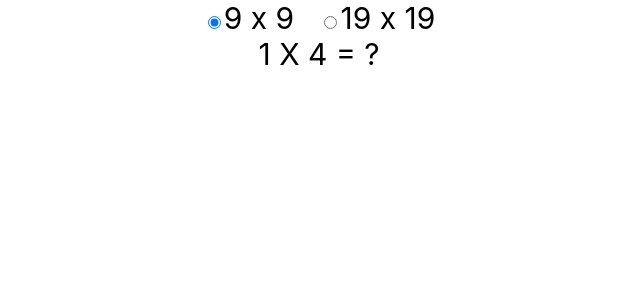
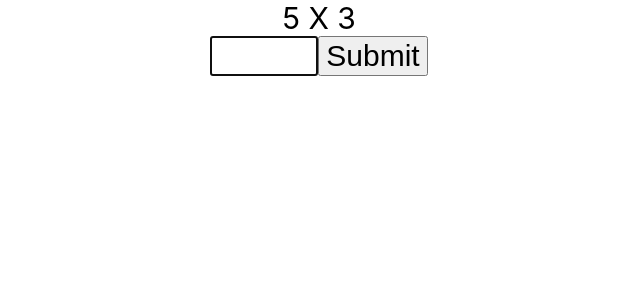
Before and after one commit to kimjingo/react_multp_practice, a React (Create React App) app: page / in a window 1280 px wide. Shown: the top 300 px of the page, without its empty margins (321-961 px from the left). Built offline with nearby package versions, Linux system fonts and the light colour scheme.

Commit message:
finished with one file app.js

```diff
--- a/package.json
+++ b/package.json
@@ -1,4 +1,5 @@
 {
+  "homepage": ".",
   "name": "first_react",
   "version": "0.1.0",
   "private": true,
--- a/src/App.js
+++ b/src/App.js
@@ -1,10 +1,10 @@
 import React, { Component } from 'react';
 // import logo from './logo.svg';
 import './App.css';
-import Option from './components/Option';
+// import Option from './components/Option';
 // import Answer from './components/Answer';
 // import History from './components/History';
-import Problem from './components/Problem';
+// import Problem from './components/Problem';
 
 
 class App extends Component {
@@ -12,18 +12,82 @@ class App extends Component {
     super(props);
     this.state = {	// state 설정
       option : 9, // or 19
+      first: Math.ceil(Math.random() * 9),
+      second: Math.ceil(Math.random() * 9),
+      value: '',
+      result:'',
+      history: [],
     };
   }
 
+  handleFocus = (e) => e.target.select();
+  onSubmit = (e)=>{
+    e.preventDefault();
+    var new_history = Array.from(this.state.history);
+    var val = this.state.value;
+    var result = '';
+    if(parseInt(this.state.value) === this.state.first * this.state.second){
+        result='Correct!';
+    } else {
+        result='Wrong!';
+    }
+    console.log( this.state.first, this.state.second, val, result, new Date() );
+    new_history.unshift( [this.state.first, this.state.second, val, result, new Date()] );
+    if(result === 'Correct!'){
+      this.setState({
+        first: Math.ceil(Math.random() * 9),
+        second: Math.ceil(Math.random() * 9),
+        value: "",
+        result:result,
+        history: new_history,
+      });
+    }else{
+      this.setState({
+        value: "",
+        result:result,
+        history:new_history,
+      });
+    }
+  };
+
+  onChange = (e) => this.setState({value:e.target.value});
+
   render() {
+    var  listory = [];
+    var data = this.state.history;
+    var i = 0;
+    var clr = '';
+    while(i<data.length){
+      if(data[i][3] === 'Correct!') {
+        clr = 'blue';
+      }else{
+        clr = 'red';
+      }
+
+      listory.push(
+      <li key={i} style={{color:clr}}>
+        {data[i][0]} X {data[i][1]} = {data[i][2]} => {data[i][3]}
+      </li>
+      );
+      i=i+1;
+    }
+      //      {data[i][2]} :
+
     return (
       <div className="App">
-        <Option option={this.state.option} onChangeOption={function(opt){this.setState({option:opt})}.bind(this)}></Option>
-        <Problem option={this.state.option}></Problem>
-        {/*
-        <Answer></Answer>
-        <History></History> */}
-
+        <div>
+          {this.state.first} X {this.state.second}
+        </div>
+        <form onSubmit={this.onSubmit}>
+          <input style={{width:"100px"}} type="number" autoFocus onFocus={this.handleFocus} value={this.state.value} onChange={this.onChange}></input>
+          <button>Submit</button>
+        </form>
+        <div>
+          {this.state.result}
+        </div>
+        <div>
+          {listory}
+        </div>
       </div>
     );
   }
--- a/src/app-old.js
+++ b/src/app-old.js
@@ -49,9 +49,9 @@ class App extends Component {
   render() {
     return (
       <div className="App">
-        <Option option={this.state.option} onChangePage={function(opt){this.setState({option:opt})}.bind(this)}></Option>
+        <Option option={this.state.option} onChangeOption={function(opt){this.setState({option:opt})}.bind(this)}></Option>
         <Problem></Problem>
-        <Answer></Answer>
+        <Answer updateAnwer={function(e){console.log(e)}.bind(this)}></Answer>
         <History></History>
 
       </div>
--- a/src/components/Option.js
+++ b/src/components/Option.js
@@ -6,16 +6,16 @@ class Option extends Component {
 
     return (
         <div>
-            <input type="radio" name="problemtype" id="nine" value='9' checked={this.props.option===9} onClick={function(e){
+            <input type="radio" name="problemtype" id="nine" value='9' checked={this.props.option===9} onChange={function(e){
                 // e.preventDefault();
                 this.props.onChangeOption(9);
             }.bind(this)}/>
-            <label for="nine">9 x 9</label>&nbsp;&nbsp;&nbsp;
-            <input type="radio" name="problemtype" id="nineteen" value='19' checked={this.props.option===19} onClick={function(e){
+            <label htmlFor="nine">9 x 9</label>&nbsp;&nbsp;&nbsp;
+            <input type="radio" name="problemtype" id="nineteen" value='19' checked={this.props.option===19} onChange={function(e){
                 // e.preventDefault();
                 this.props.onChangeOption(19);
             }.bind(this)}/>
-            <label for="nineteen">19 x 19</label>
+            <label htmlFor="nineteen">19 x 19</label>
         </div>
 
     )
--- a/src/components/Problem.js
+++ b/src/components/Problem.js
@@ -3,16 +3,17 @@ import React, { Component } from 'react';
 class Problem extends Component {
   constructor(props) {
     super(props);
+    console.log(this.props.option);
     this.state = {	// state 설정
-      first: Math.ceil(Math.random() * this.props.option),
-      second: Math.ceil(Math.random() * this.props.option),
+      // first: Math.ceil(Math.random() * this.props.option),
+      // second: Math.ceil(Math.random() * this.props.option),
     };
   }
   render() {
     console.log('Problem render');
 
     return (
-      <div>{this.state.first} X {this.state.second} = ?</div>
+      <div>{this.props.first} X {this.props.second} = ?</div>
     )
   }
 }
```
Also changed, not shown: src/App.210122.js (added, +44 -0 lines), src/components/Answer.js (+10 -4 lines), 1 other file (tests, documents, lock files or other folders).
